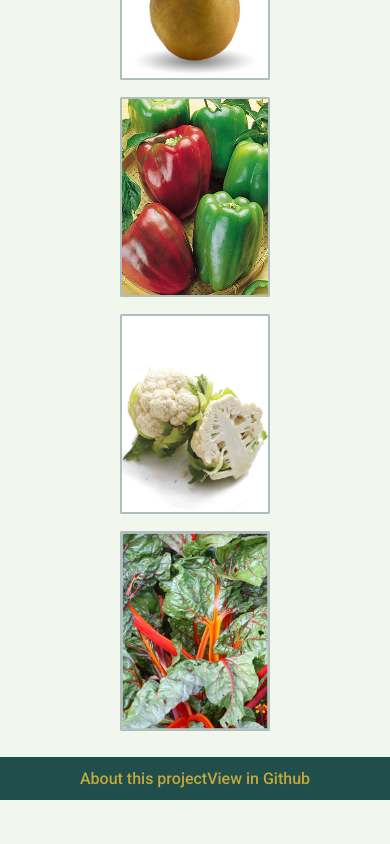
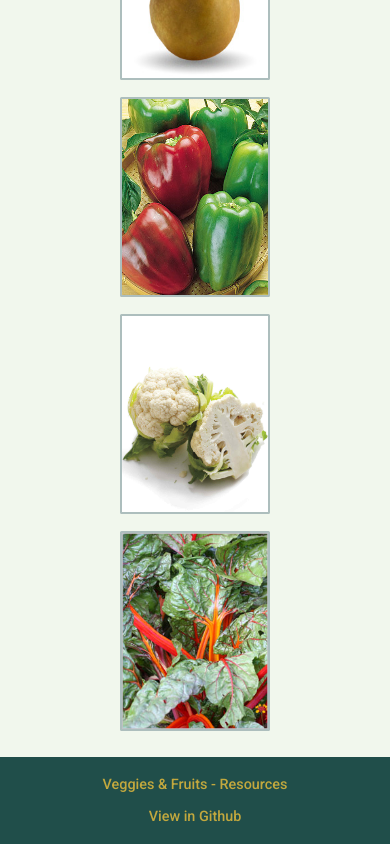
Before and after one commit to shellytang/filter-by-season, a React (Create React App) app: page / in a window 390 px wide. Shown: the part 3762-4606 px from the top of the page. Before the commit the page ends 4562 px from the top, so only its background shows below. Built offline with nearby package versions, Linux system fonts and the light colour scheme; what react-tap-event-plugin would draw is missing.

Commit message:
added media query for footer links

```diff
--- a/src/App.css
+++ b/src/App.css
@@ -23,6 +23,9 @@
 .aboutLink, .ghLink {
   color: #C2A83E;
   text-decoration: none;
+  padding: .5em;
+  display: block;
+  font-size: .9em;
 }
 
 .aboutLink:hover, .ghLink:hover {
@@ -40,3 +43,9 @@
   width: 100%;
   padding-bottom: 1em;
 }
+
+@media only screen and (min-width: 600px) {
+  .aboutLink, .ghLink {
+    display: inline-block;
+  }
+}
--- a/src/App.js
+++ b/src/App.js
@@ -24,7 +24,7 @@
             </Switch>
           </div>
           <footer>
-            <Link to='/about' className='aboutLink'>About this project</Link>
+            <Link to='/about' className='aboutLink'>Veggies & Fruits - Resources</Link>
             <a href='https://github.com/shellytang/filter-by-season' target='_blank' rel="noopener noreferrer" className="ghLink">View in Github</a>
           </footer>
         </div>
```
